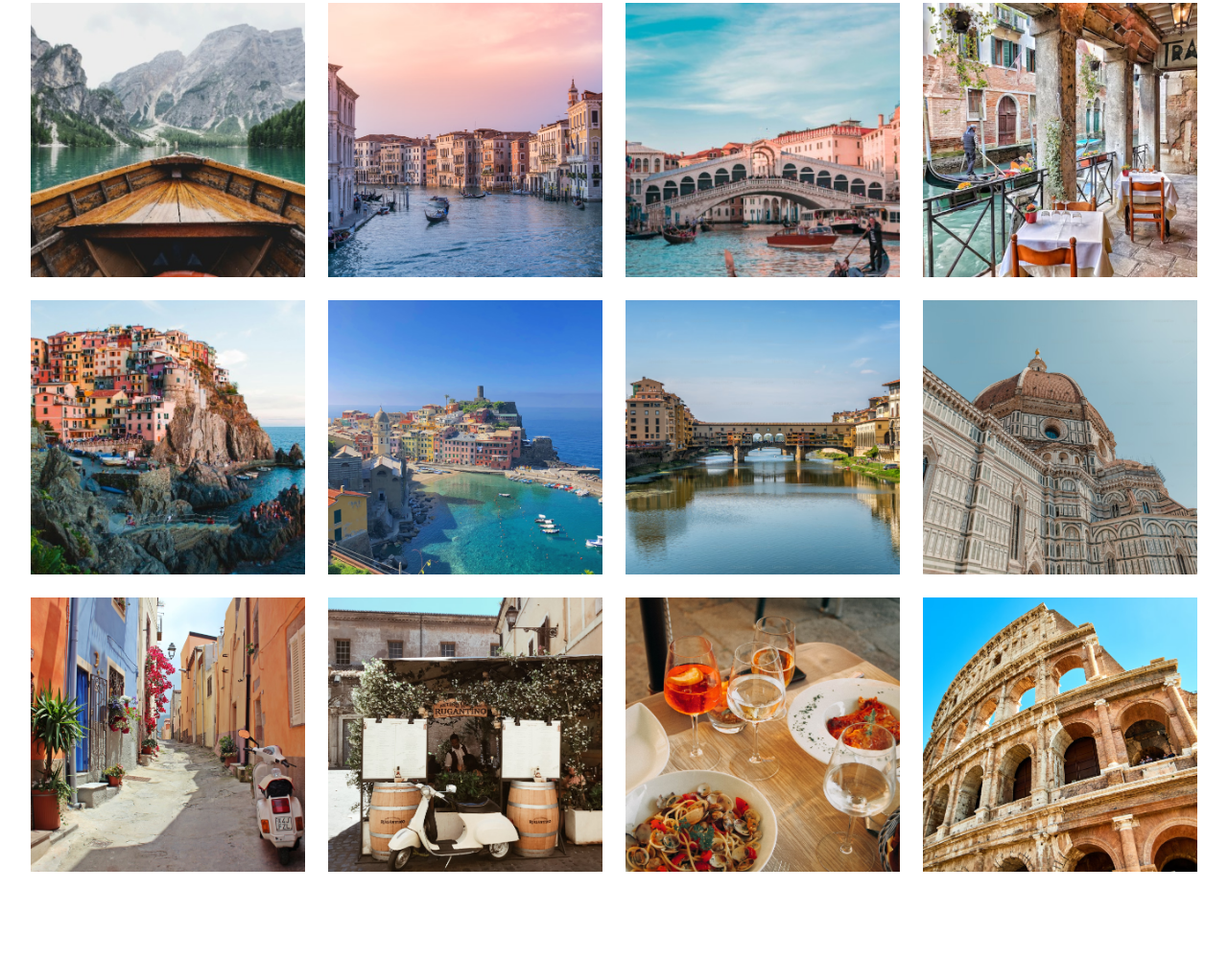
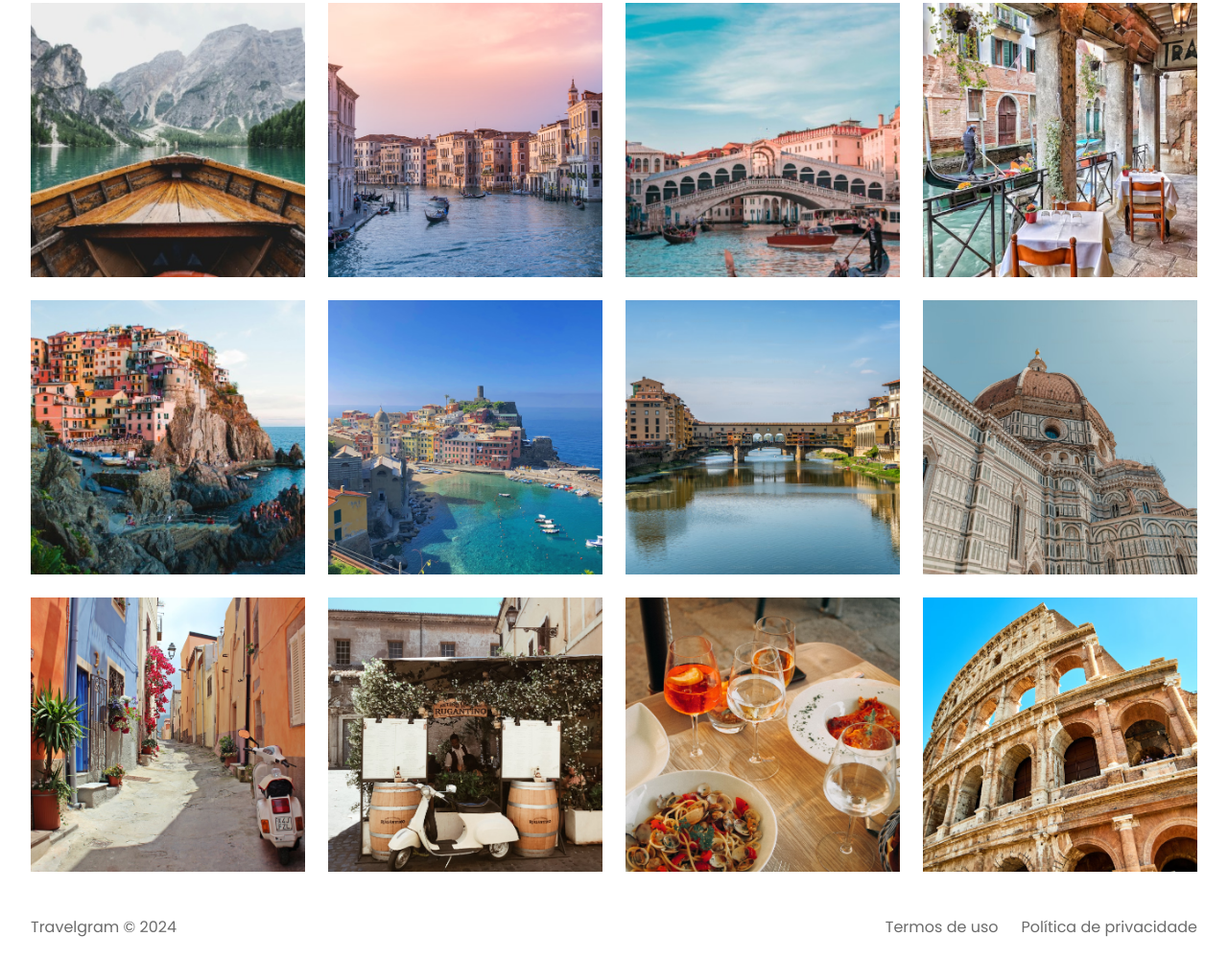
Before and after one commit to Sandro-mao/TravelGram-Perfil-de-viagens, a plain HTML site: page index.html in a window 1280 px wide. Shown: the part 357-1358 px from the top of the page at 96% size. Before the commit the page ends 1290 px from the top, so only its background shows below. Drawn offline with Linux system fonts and the light colour scheme; a web font is replaced by a local one.

Commit message:
done footer

```diff
--- a/index.html
+++ b/index.html
@@ -90,5 +90,21 @@
     <img src="assets/images/Image 12.png" alt="">
   </main>
 
+  <footer class="container">
+    <span>
+      Travelgram &copy; 2024
+    </span>
+
+    <ul>
+      <li>
+        <a href="#">Termos de uso</a>
+      </li>
+
+      <li>
+        <a href="#">Política de privacidade</a>
+      </li>
+    </ul>
+  </footer>
+
 </body>
 </html>
--- /dev/null
+++ b/style/footer.css
@@ -0,0 +1,17 @@
+footer {
+  display: flex;
+  padding-block: 24px;
+}
+
+footer span {
+  margin-right: auto;
+}
+footer ul {
+  display: flex;
+  justify-content: space-between;
+  gap: 24px;
+}
+
+footer li {
+  list-style: none;
+}
--- a/style/index.css
+++ b/style/index.css
@@ -2,3 +2,4 @@
 @import url(nav.css);
 @import url(header.css);
 @import url(main.css);
+@import url(footer.css);
```
Lines whose indentation alone changed are shown as unchanged.
